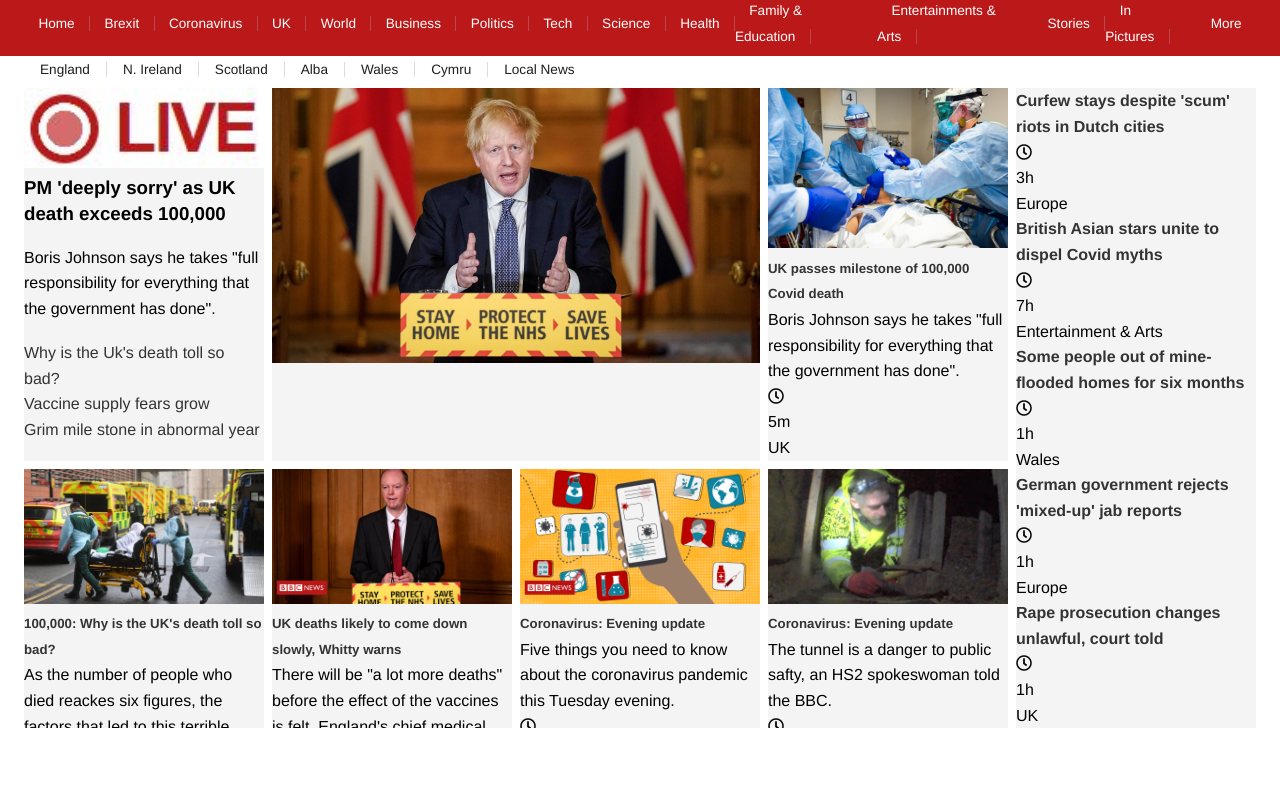
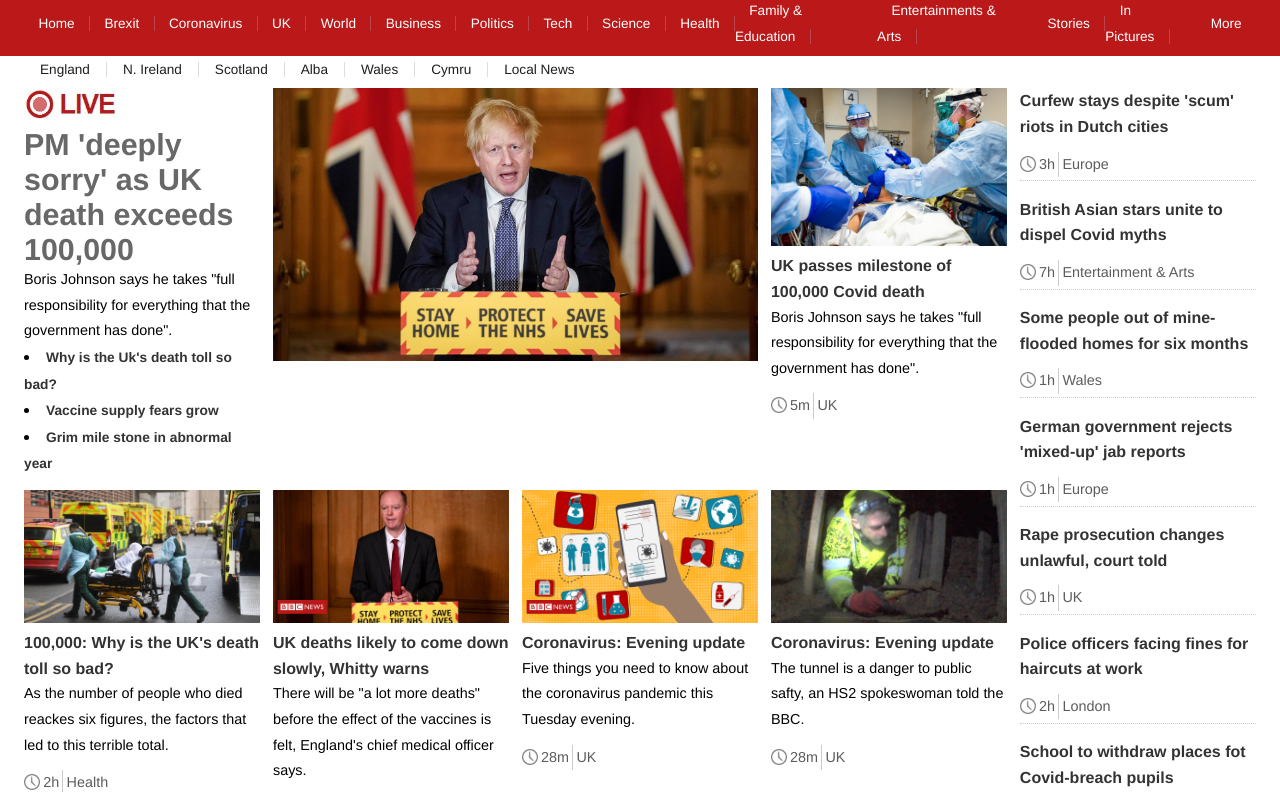
Before and after one commit to SanjeQi/news_bbc_replica, a website: page dist/index.html in a window 1280 px wide. Shown: the part 101-893 px from the top of the page. Before the commit the page ends 829 px from the top, so only its background shows below. Drawn offline with Linux system fonts and the light colour scheme.

Commit message:
News Flow update 2

```diff
--- a/dist/css/main.css
+++ b/dist/css/main.css
@@ -11,6 +11,28 @@
 .card_medium {
   max-width: 255px;
   overflow: hidden; }
+
+.time_stamp {
+  display: flex; }
+  .time_stamp img {
+    height: 16px;
+    width: 16px;
+    margin-top: 1rem;
+    margin-right: 0.2rem;
+    opacity: 0.5; }
+  .time_stamp p {
+    margin-top: 0.75rem;
+    margin-right: 0.2rem;
+    color: #5c5c5c; }
+  .time_stamp p:nth-child(2) {
+    padding-right: 0.2rem;
+    border-right: 1px solid #ccc; }
+
+.card p {
+  font-size: 0.9rem; }
+
+.card_title_link {
+  font-size: 1rem; }
 
 * {
   padding: 0;
@@ -152,20 +174,50 @@
 .news_flow_cards {
   display: grid;
   grid-template-columns: repeat(5, 1fr);
-  grid-gap: 0.5rem;
-  height: 40rem; }
-  .news_flow_cards .card {
-    background-color: #f4f4f4; }
+  grid-gap: 0.8rem;
+  height: 44rem; }
   .news_flow_cards .card_1 {
     grid-row: 1 / span 3;
     display: grid; }
+    .news_flow_cards .card_1 div img {
+      width: 40%; }
+    .news_flow_cards .card_1 div h3 a {
+      font-size: 1.9rem;
+      color: #686868;
+      line-height: normal; }
+    .news_flow_cards .card_1 div a:hover {
+      color: #1380a1;
+      text-decoration: underline; }
+    .news_flow_cards .card_1 p {
+      font-size: 0.9rem; }
+    .news_flow_cards .card_1 .bullet_points {
+      list-style: inside; }
+      .news_flow_cards .card_1 .bullet_points a {
+        font-weight: bold;
+        font-size: 0.86rem; }
+    .news_flow_cards .card_1 .bullet_points a:hover {
+      color: #1380a1;
+      text-decoration: underline; }
   .news_flow_cards .card_2 {
     grid-column: 2 / span 2;
     grid-row: 1 / span 3; }
   .news_flow_cards .card_3 {
     grid-row: 1 / span 3; }
+    .news_flow_cards .card_3 a:hover {
+      color: #1380a1;
+      text-decoration: underline; }
+    .news_flow_cards .card_3 p {
+      font-size: 0.9rem; }
   .news_flow_cards .card_4 {
-      grid-row: 1 / span 5; }
+    grid-row: 1 / span 5;
+    display: flex;
+    flex-direction: column;
+    justify-content: space-between; }
+    .news_flow_cards .card_4 div {
+      margin-bottom: 0.2rem;
+      border-bottom: 1px dotted #ccc; }
+      .news_flow_cards .card_4 div:last-child {
+        border-bottom: none; }
   .news_flow_cards .card_5 {
     grid-column: auto; }
   .news_flow_cards .card_6 {
--- a/dist/index.html
+++ b/dist/index.html
@@ -94,7 +94,7 @@
        <div class="card card_1">
          <div>
            <img src="./images/live.JPG" alt="live">
-           <span><h3>PM 'deeply sorry' as UK death exceeds 100,000</h3></span>
+           <h3><a class="title"> PM 'deeply sorry' as UK death exceeds 100,000</a></h>
          </div>
          <p>
            Boris Johnson says he takes "full responsibility for everything that
@@ -118,13 +118,13 @@
        </div>
        <div class="card card_3">
          <img src="./images/er.jpg" alt="er" />
-         <h5><a href="#">UK passes milestone of 100,000 Covid death</a></h5>
+         <h4><a href="#">UK passes milestone of 100,000 Covid death</a></h4>
          <p>
             Boris Johnson says he takes "full responsibility for everything that
             the government has done".
          </p>
-         <div class="time-stamp">
-           <i class="far fa-clock"></i>
+         <div class="time_stamp">
+           <img src="./images/icon_clock.png" alt="3">
            <p>5m</p>
            <p>UK</p>
          </div>
@@ -136,8 +136,8 @@
            <h4 class="card_title_link">
              <a href="#">Curfew stays despite 'scum' riots in Dutch cities</a>
            </h4>
-           <div class="time-stamp">
-              <i class="far fa-clock"></i>
+           <div class="time_stamp">
+               <img src="./images/icon_clock.png" alt="">
               <p>3h</p>
               <p>Europe</p>
            </div>
@@ -146,8 +146,8 @@
            <h4 class="card_title_link">
              <a href="#">British Asian stars unite to dispel Covid myths</a>
            </h4>
-           <div class="time-stamp">
-              <i class="far fa-clock"></i>
+           <div class="time_stamp">
+              <img src="./images/icon_clock.png" alt="">
               <p>7h</p>
               <p>Entertainment & Arts</p>
            </div>
@@ -156,8 +156,8 @@
            <h4 class="card_title_link">
              <a href="#">Some people out of mine-flooded homes for six months</a>
            </h4>
-           <div class="time-stamp">
-              <i class="far fa-clock"></i>
+           <div class="time_stamp">
+              <img src="./images/icon_clock.png" alt="">
               <p>1h</p>
               <p>Wales</p>
            </div>
@@ -166,8 +166,8 @@
            <h4 class="card_title_link">
              <a href="#">German government rejects 'mixed-up' jab reports</a>
            </h4>
-           <div class="time-stamp">
-              <i class="far fa-clock"></i>
+           <div class="time_stamp">
+              <img src="./images/icon_clock.png" alt="">
               <p>1h</p>
               <p>Europe</p>
            </div>
@@ -176,8 +176,8 @@
            <h4 class="card_title_link">
              <a href="#">Rape prosecution changes unlawful, court told</a>
            </h4>
-           <div class="time-stamp">
-              <i class="far fa-clock"></i>
+           <div class="time_stamp">
+              <img src="./images/icon_clock.png" alt="">
               <p>1h</p>
               <p>UK</p>
            </div>
@@ -186,8 +186,8 @@
            <h4 class="card_title_link">
              <a href="#">Police officers facing fines for haircuts at work</a>
            </h4>
-           <div class="time-stamp">
-              <i class="far fa-clock"></i>
+           <div class="time_stamp">
+              <img src="./images/icon_clock.png" alt="">
               <p>2h</p>
               <p>London</p>
            </div>
@@ -196,8 +196,8 @@
            <h4 class="card_title_link">
              <a href="#">School to withdraw places fot Covid-breach pupils</a>
            </h4>
-           <div class="time-stamp">
-              <i class="far fa-clock"></i>
+           <div class="time_stamp">
+              <img src="./images/icon_clock.png" alt="">
               <p>6h</p>
               <p>Manchester</p>
            </div>
@@ -206,28 +206,27 @@
        </div>
        <div class="card card_5">
          <img src="./images/ambulance.jpg" alt="amb" />
-         <h5><a href="#">100,000: Why is the UK's death toll so bad?</a></h5>
+         <h4><a href="#">100,000: Why is the UK's death toll so bad?</a></h4>
          <p>
             As the number of people who died reackes six figures, the factors
             that led to this terrible total.
          </p>
-         <div class="time-stamp">
-           <i class="far fa-clock"></i>
+         <div class="time_stamp">
+           <img src="./images/icon_clock.png" alt="">
            <p>2h</p>
            <p>Health</p>
-           <i class="far fa-comment-alt"></i>
          </div>
        </div>
 
        <div class="card card_6">
         <img src="./images/whitty.jpg" alt="wht" />
-         <h5><a href="#">UK deaths likely to come down slowly, Whitty warns</a></h5>
+         <h4><a href="#">UK deaths likely to come down slowly, Whitty warns</a></h4>
          <p>
             There will be "a lot more deaths" before the effect of the vaccines
             is felt, England's chief medical officer says.
          </p>
-         <div class="time-stamp">
-           <i class="far fa-clock"></i>
+         <div class="time_stamp">
+           <img src="./images/icon_clock.png" alt="">
            <p>3m</p>
            <p>UK</p>
 
@@ -237,13 +236,13 @@
 
        <div class="card card_7">
          <img src="./images/corona_udate.png" alt="cor" />
-         <h5><a href="#">Coronavirus: Evening update</a></h5>
+         <h4><a href="#">Coronavirus: Evening update</a></h4>
          <p>
              Five things you need to know about the coronavirus pandemic this
             Tuesday evening.
          </p>
-         <div class="time-stamp">
-           <i class="far fa-clock"></i>
+         <div class="time_stamp">
+           <img src="./images/icon_clock.png" alt="">
            <p>28m</p>
            <p>UK</p>
          </div>
@@ -251,13 +250,13 @@
 
        <div class="card card_8">
          <img src="./images/tunnel.jpg" alt="cor" />
-         <h5><a href="#">Coronavirus: Evening update</a></h5>
+         <h4><a href="#">Coronavirus: Evening update</a></h4>
          <p>
            The tunnel is a danger to public safty, an HS2 spokeswoman told the
            BBC.
          </p>
-         <div class="time-stamp">
-           <i class="far fa-clock"></i>
+         <div class="time_stamp">
+           <img src="./images/icon_clock.png" alt="">
            <p>28m</p>
            <p>UK</p>
          </div>
--- a/dist/scss/_utilities.scss
+++ b/dist/scss/_utilities.scss
@@ -14,3 +14,31 @@
   max-width: 255px;
   overflow: hidden;
 }
+
+.time_stamp {
+  display: flex;
+
+  img {
+    height: 16px;
+    width: 16px;
+    margin-top: 1rem;
+    margin-right: 0.2rem;
+    opacity: 0.5;
+  }
+  p {
+    margin-top: 0.75rem;
+    margin-right: 0.2rem;
+    color: rgb(92, 92, 92);
+  }
+  p:nth-child(2) {
+    padding-right: 0.2rem;
+    border-right: 1px solid #ccc;
+  }
+}
+
+.card p {
+  font-size: 0.9rem;
+}
+.card_title_link {
+  font-size: 1rem;
+}
--- a/dist/scss/main.scss
+++ b/dist/scss/main.scss
@@ -172,7 +172,7 @@
 
 // ---Ending ------------------------------   Navbar B
 
-// ****************************************   Navbar c
+// ****************************************   Navbar C
 #nav_c {
   .news_location ul {
     display: flex;
@@ -205,16 +205,39 @@
 .news_flow_cards {
   display: grid;
   grid-template-columns: repeat(5, 1fr);
-  grid-gap: 0.5rem;
-  height: 40rem;
+  grid-gap: 0.8rem;
+  height: 44rem;
   .card {
-    // border: 1px solid #ccc;
-    background-color: #f4f4f4;
-
     &_1 {
       grid-row: 1 / span 3;
       display: grid;
-      img {
+      div {
+        img {
+          width: 40%;
+        }
+        h3 a {
+          font-size: 1.9rem;
+          color: rgb(104, 104, 104);
+          line-height: normal;
+        }
+        a:hover {
+          color: #1380a1;
+          text-decoration: underline;
+        }
+      }
+      p {
+        font-size: 0.9rem;
+      }
+      .bullet_points {
+        list-style: inside;
+        a {
+          font-weight: bold;
+          font-size: 0.86rem;
+        }
+      }
+      .bullet_points a:hover {
+        color: #1380a1;
+        text-decoration: underline;
       }
     }
     &_2 {
@@ -223,9 +246,28 @@
     }
     &_3 {
       grid-row: 1 / span 3;
+      a:hover {
+        color: #1380a1;
+        text-decoration: underline;
+      }
+      h4 a {
+      }
+      p {
+        font-size: 0.9rem;
+      }
     }
     &_4 {
       grid-row: 1 / span 5;
+      display: flex;
+      flex-direction: column;
+      justify-content: space-between;
+      div {
+        margin-bottom: 0.2rem;
+        border-bottom: 1px dotted #ccc;
+        &:last-child {
+          border-bottom: none;
+        }
+      }
     }
     &_5 {
       grid-column: auto;
```
Also changed, not shown: dist/images/icon_clock.png (added). Lines whose indentation alone changed are shown as unchanged.
